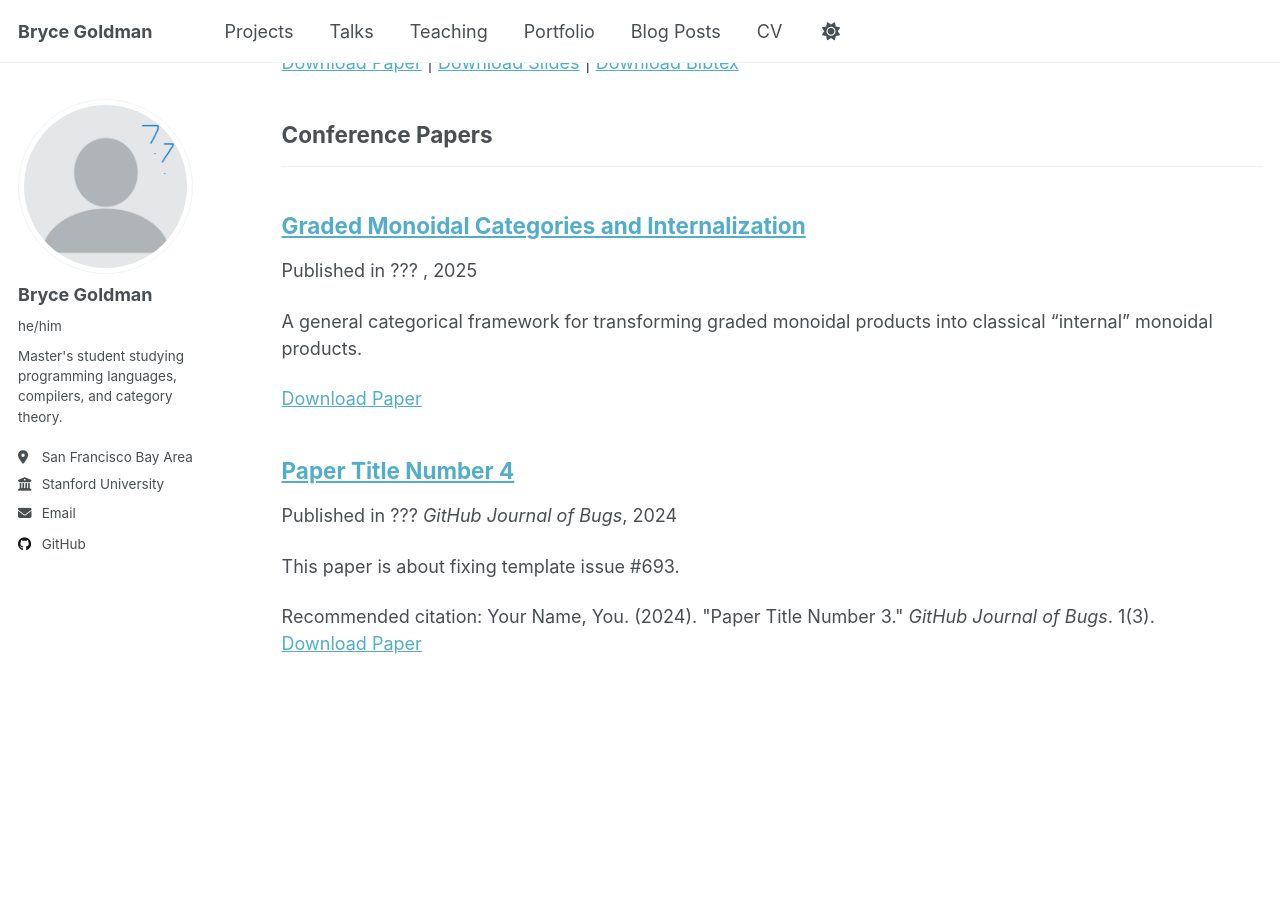
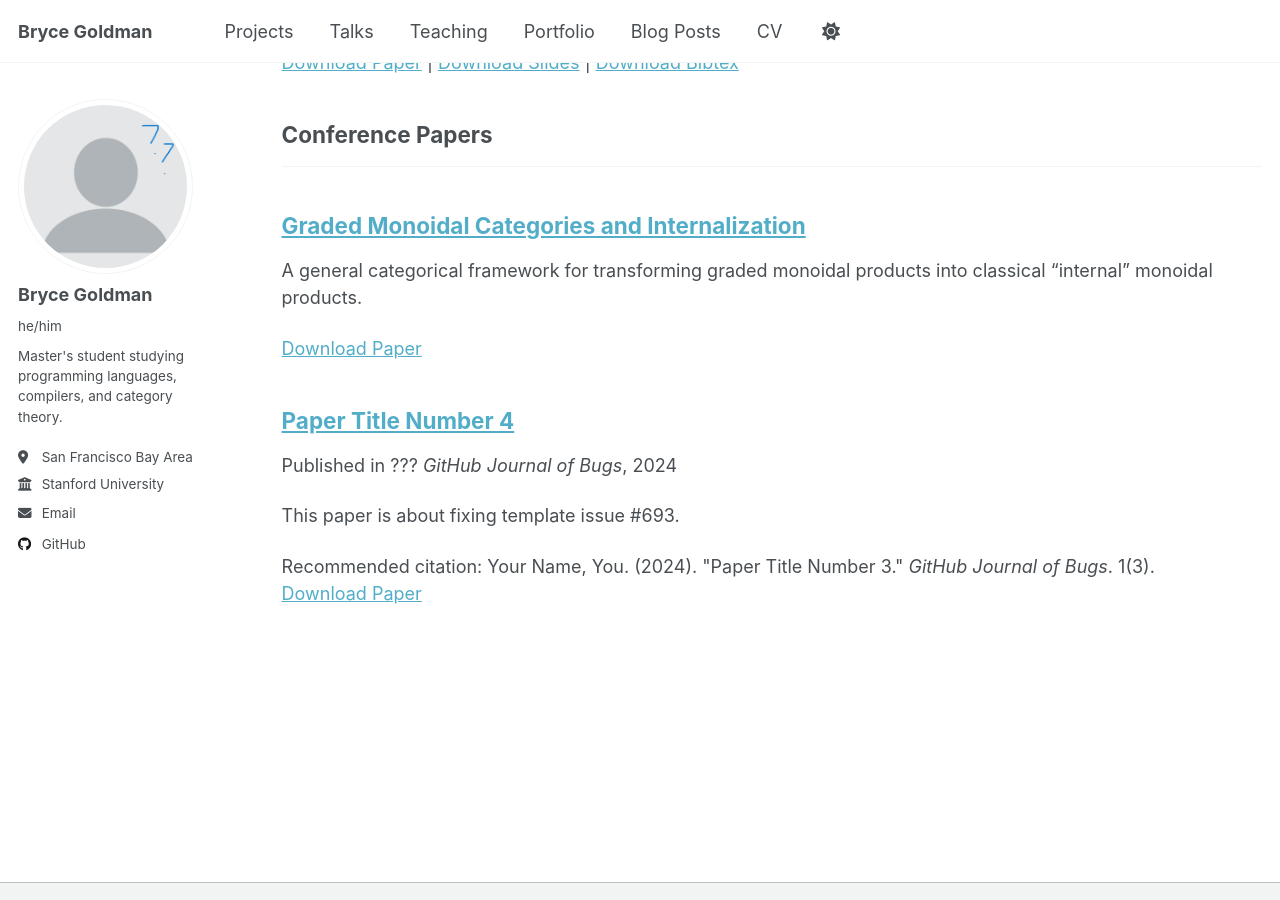
Before and after one commit to Alkizar/alkizar.github.io, a Jekyll site: the page built from _pages/publications.html, in a window 1280 px wide and 900 px high, scrolled down 876 px. Built offline with Jekyll 4.4.1, drawn with Linux system fonts in a browser that asks for light colours.

Commit message:
please work :(

```diff
--- a/_includes/archive-single.html
+++ b/_includes/archive-single.html
@@ -41,7 +41,7 @@
         {% if post.collection == 'teaching' %}
           <p> {{ post.type }}, <i>{{ post.venue }}</i>, {{ post.date | default: "1900-01-01" | date: "%Y" }} </p>
         {% elsif post.collection == 'publications' %}
-          {% if post.date != '' %}
+          {% if post.venue %}
             <p>Published in ??? <i>{{ post.venue }}</i>, {{ post.date | default: "1900-01-01" | date: "%Y" }} </p>
           {% endif %}
         {% elsif post.date %}
```
